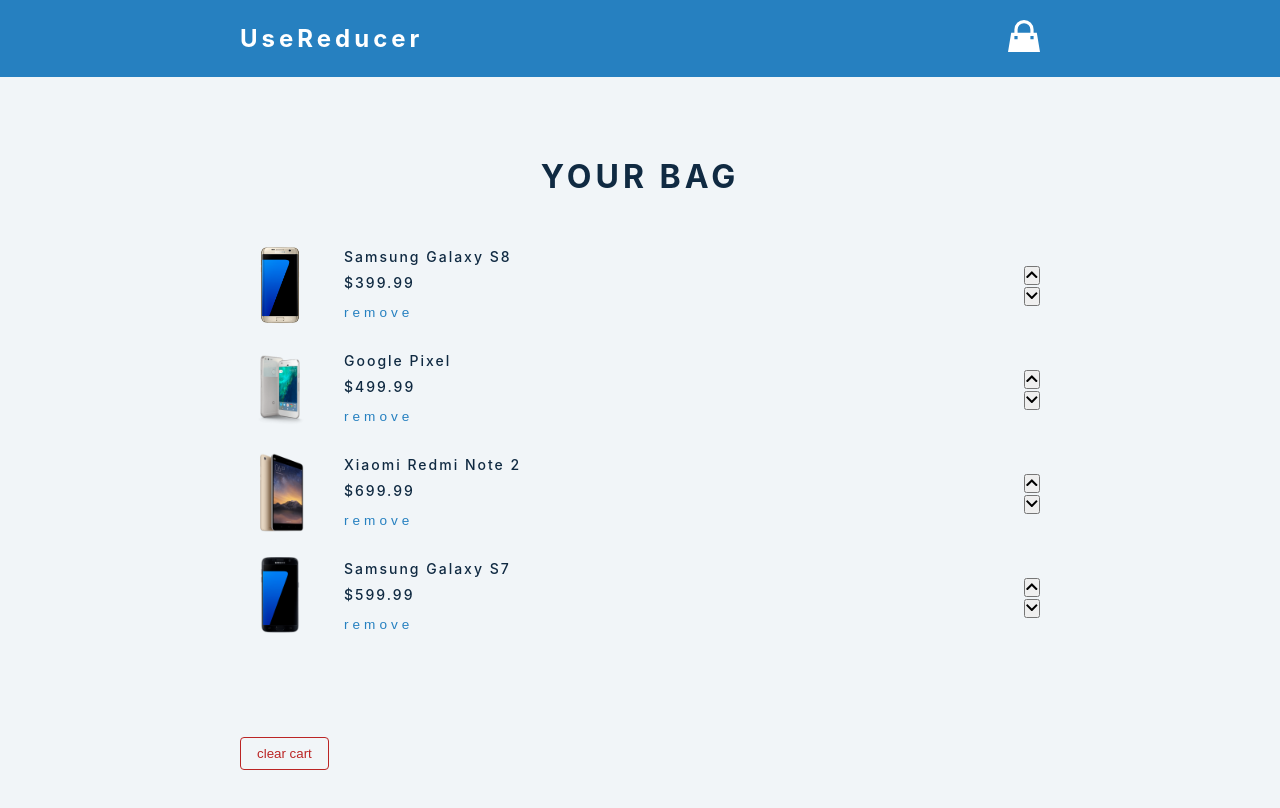
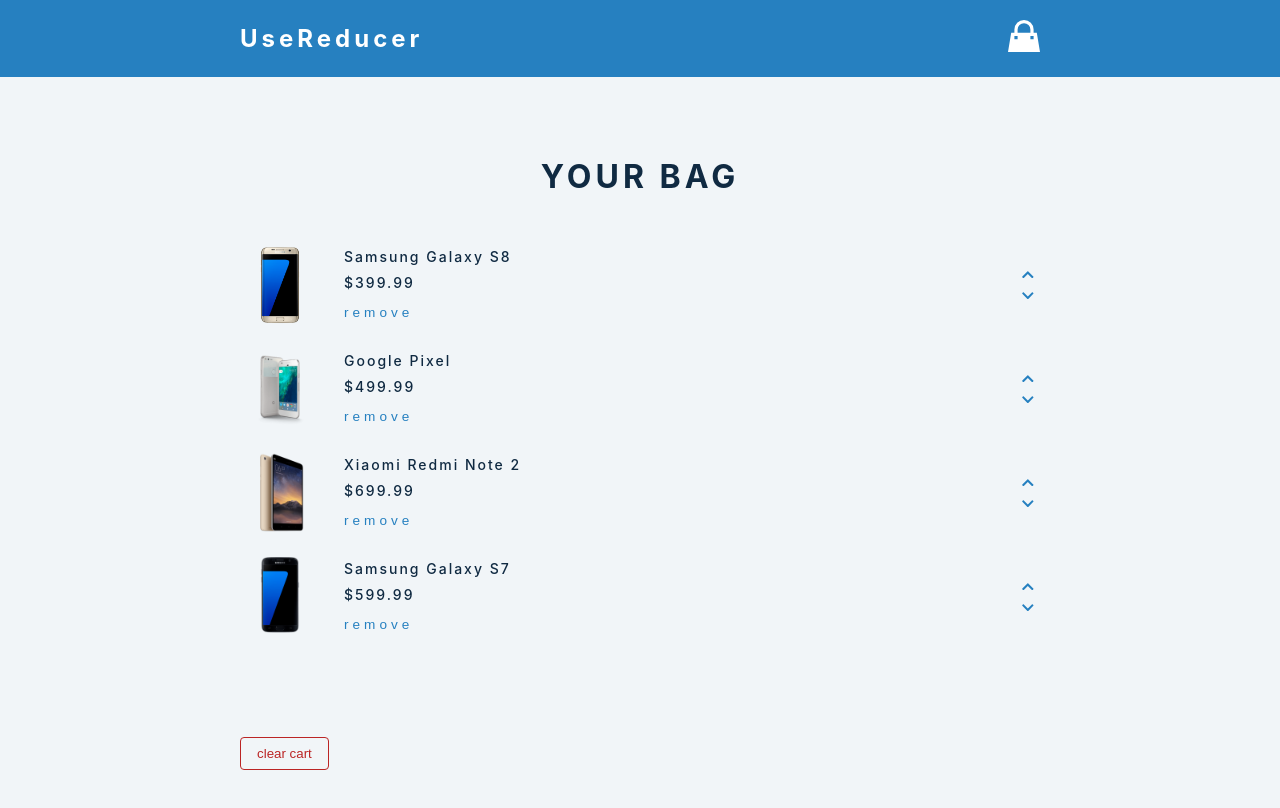
Before and after one commit to r-shirasu/cart_React_practice, a React (Create React App) app: page / in a window 1280 px wide. Built offline with nearby package versions, Linux system fonts and the light colour scheme.

Commit message:
ボタンの要素追加

```diff
--- a/src/Cart.scss
+++ b/src/Cart.scss
@@ -36,4 +36,16 @@
       color: hsl(205, 84%, 74%);
     }
   }
+
+  .amount-btn {
+    width: 1.5rem;
+    background: transparent;
+    border: none;
+    cursor: pointer;
+    color: #2680c0;
+  }
+
+  .amount-btn:hover {
+    color: hsl(205, 84%, 74%);
+  }
 }
```
